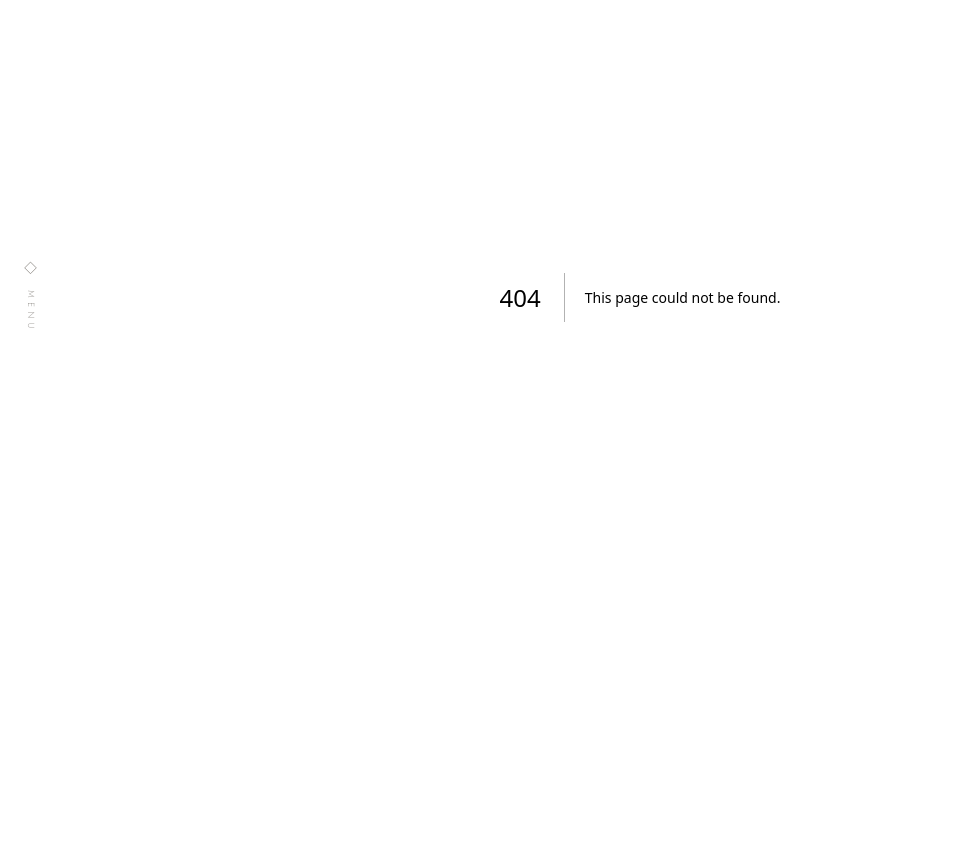
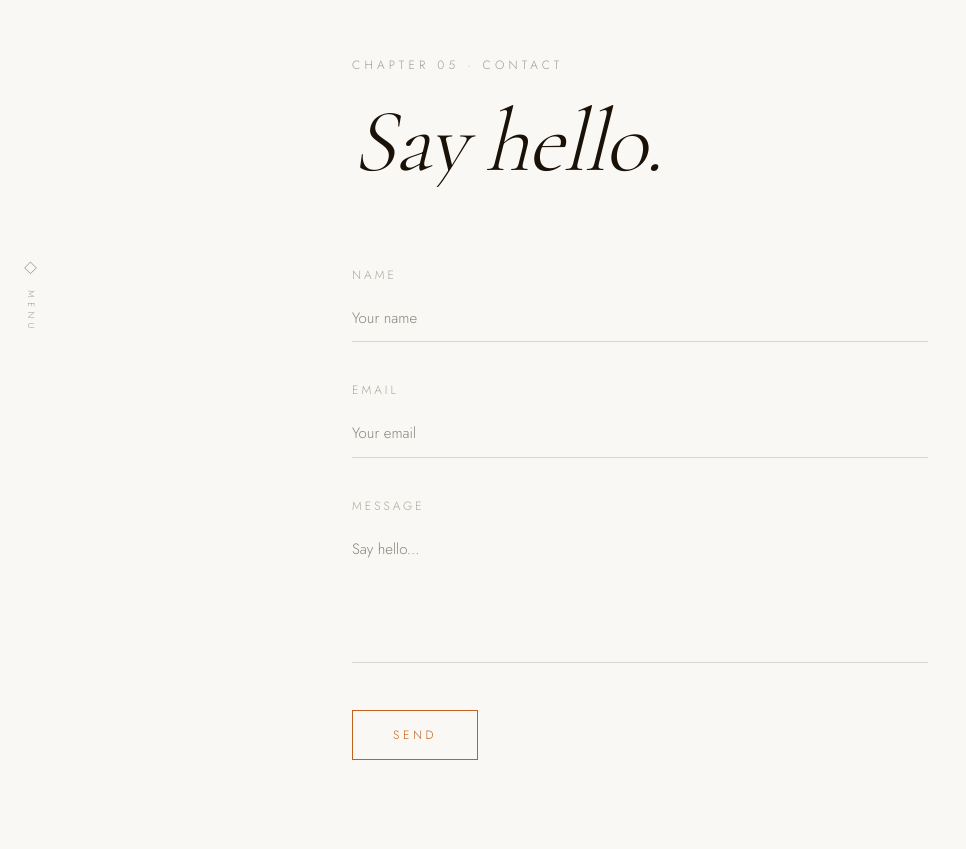
Before and after one commit to Wissko/beurre-pastries-v2, a Next.js app: page /contact in a window 1280 px wide. Before the commit this address had no page. Shown: the part 103-952 px from the top of the page, without its empty margins (0-966 px from the left). Before the commit the page ends 800 px from the top, so only its background shows below. Built offline with nearby package versions, Linux system fonts and the light colour scheme.

Commit message:
feat: add /contact page — Say Hello

```diff
--- /dev/null
+++ b/app/contact/page.tsx
@@ -0,0 +1,174 @@
+"use client";
+
+import { useState, useRef } from "react";
+import { motion, useInView } from "framer-motion";
+import FooterSection from "@/components/FooterSection";
+
+const EASE_LUXURY = [0.22, 1, 0.36, 1] as const;
+
+const fields = [
+  { name: "name", label: "Name", type: "text", placeholder: "Your name" },
+  { name: "email", label: "Email", type: "email", placeholder: "Your email" },
+] as const;
+
+type FormState = { name: string; email: string; message: string };
+
+export default function ContactPage() {
+  const titleRef = useRef<HTMLDivElement>(null);
+  const inView = useInView(titleRef, { once: true, margin: "-80px" });
+  const [form, setForm] = useState<FormState>({ name: "", email: "", message: "" });
+  const [sent, setSent] = useState(false);
+
+  const handleSubmit = (e: React.FormEvent) => {
+    e.preventDefault();
+    setSent(true);
+  };
+
+  return (
+    <main>
+      <section
+        className="relative min-h-screen py-40 px-6"
+        style={{ backgroundColor: "#faf8f4" }}
+      >
+        <div className="max-w-xl mx-auto">
+          {/* Chapter header */}
+          <div ref={titleRef} className="mb-20">
+            <div className="overflow-hidden mb-6">
+              <motion.p
+                className="font-jost text-xs tracking-[0.35em] uppercase opacity-40"
+                style={{ fontWeight: 300 }}
+                initial={{ y: "110%" }}
+                animate={inView ? { y: 0 } : {}}
+                transition={{ duration: 1.4, ease: EASE_LUXURY }}
+              >
+                Chapter 05 · Contact
+              </motion.p>
+            </div>
+            <div className="overflow-hidden">
+              <motion.h1
+                className="font-cormorant italic leading-none"
+                style={{
+                  fontSize: "clamp(52px, 7vw, 96px)",
+                  color: "#1a1208",
+                  letterSpacing: "-0.02em",
+                }}
+                initial={{ y: "110%" }}
+                animate={inView ? { y: 0 } : {}}
+                transition={{ duration: 1.6, delay: 0.15, ease: EASE_LUXURY }}
+              >
+                Say hello.
+              </motion.h1>
+            </div>
+          </div>
+
+          {sent ? (
+            <motion.p
+              className="font-cormorant italic"
+              style={{ fontSize: "32px", color: "#c2601f" }}
+              initial={{ opacity: 0 }}
+              animate={{ opacity: 1 }}
+              transition={{ duration: 1.2, ease: EASE_LUXURY }}
+            >
+              Thank you. We&apos;ll be in touch.
+            </motion.p>
+          ) : (
+            <form onSubmit={handleSubmit} className="space-y-10">
+              {fields.map((field, i) => (
+                <motion.div
+                  key={field.name}
+                  initial={{ opacity: 0, y: 20 }}
+                  whileInView={{ opacity: 1, y: 0 }}
+                  viewport={{ once: true, margin: "-40px" }}
+                  transition={{
+                    duration: 1.2,
+                    delay: 0.3 + i * 0.12,
+                    ease: EASE_LUXURY,
+                  }}
+                >
+                  <label
+                    htmlFor={field.name}
+                    className="block font-jost text-xs tracking-[0.25em] uppercase opacity-35 mb-3"
+                    style={{ fontWeight: 300 }}
+                  >
+                    {field.label}
+                  </label>
+                  <input
+                    id={field.name}
+                    name={field.name}
+                    type={field.type}
+                    placeholder={field.placeholder}
+                    value={form[field.name]}
+                    onChange={(e) =>
+                      setForm((s) => ({ ...s, [field.name]: e.target.value }))
+                    }
+                    className="w-full bg-transparent border-b font-jost py-3 outline-none"
+                    style={{
+                      borderColor: "rgba(26, 18, 8, 0.15)",
+                      color: "#1a1208",
+                      fontSize: "15px",
+                      fontWeight: 300,
+                    }}
+                    required
+                  />
+                </motion.div>
+              ))}
+
+              <motion.div
+                initial={{ opacity: 0, y: 20 }}
+                whileInView={{ opacity: 1, y: 0 }}
+                viewport={{ once: true, margin: "-40px" }}
+                transition={{ duration: 1.2, delay: 0.54, ease: EASE_LUXURY }}
+              >
+                <label
+                  htmlFor="message"
+                  className="block font-jost text-xs tracking-[0.25em] uppercase opacity-35 mb-3"
+                  style={{ fontWeight: 300 }}
+                >
+                  Message
+                </label>
+                <textarea
+                  id="message"
+                  name="message"
+                  rows={5}
+                  placeholder="Say hello..."
+                  value={form.message}
+                  onChange={(e) =>
+                    setForm((s) => ({ ...s, message: e.target.value }))
+                  }
+                  className="w-full bg-transparent border-b font-jost py-3 outline-none resize-none"
+                  style={{
+                    borderColor: "rgba(26, 18, 8, 0.15)",
+                    color: "#1a1208",
+                    fontSize: "15px",
+                    fontWeight: 300,
+                  }}
+                  required
+                />
+              </motion.div>
+
+              <motion.button
+                type="submit"
+                className="font-jost text-xs tracking-[0.3em] uppercase py-4 px-10 border"
+                style={{
+                  borderColor: "#c2601f",
+                  color: "#c2601f",
+                  fontWeight: 300,
+                  background: "transparent",
+                  cursor: "pointer",
+                }}
+                initial={{ opacity: 0 }}
+                whileInView={{ opacity: 1 }}
+                viewport={{ once: true }}
+                transition={{ duration: 1.2, delay: 0.7, ease: EASE_LUXURY }}
+                whileHover={{ backgroundColor: "#c2601f", color: "#faf8f4" }}
+              >
+                Send
+              </motion.button>
+            </form>
+          )}
+        </div>
+      </section>
+      <FooterSection />
+    </main>
+  );
+}
```
